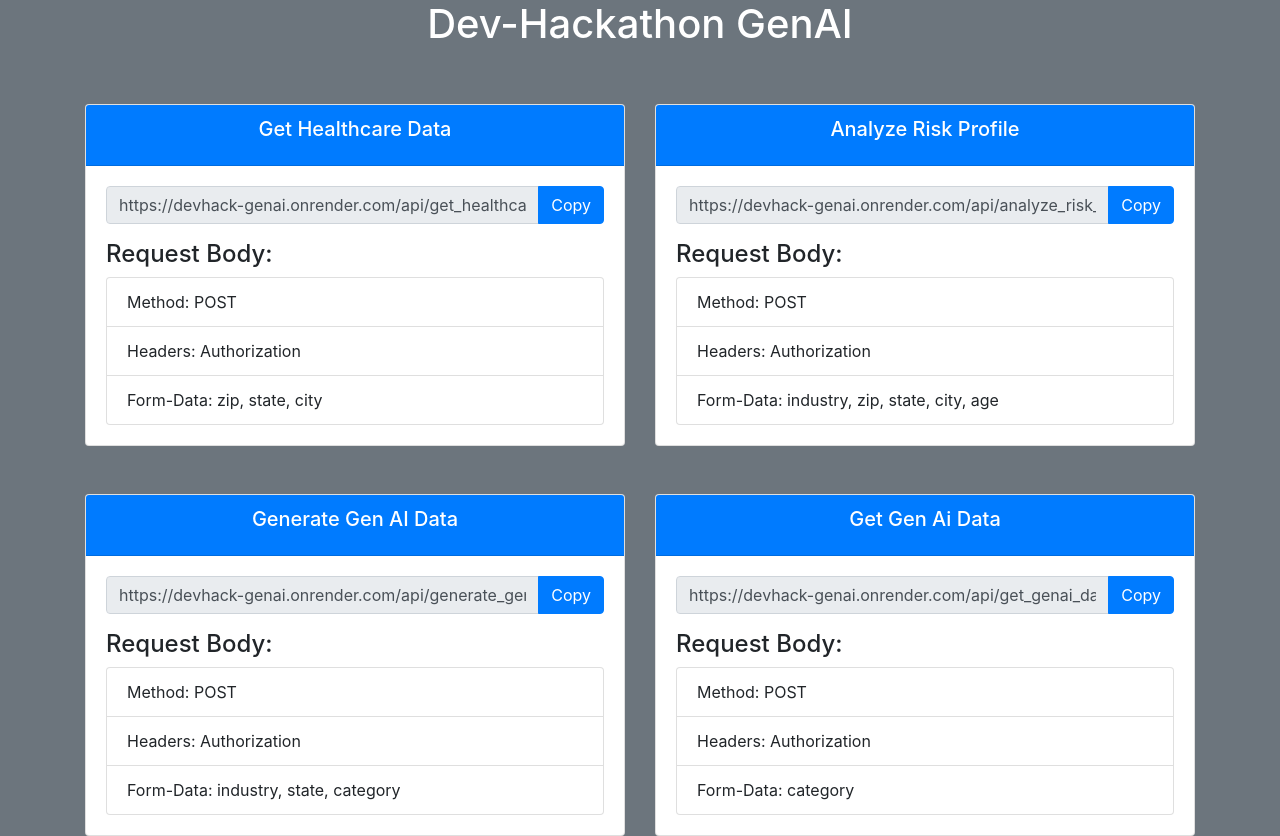
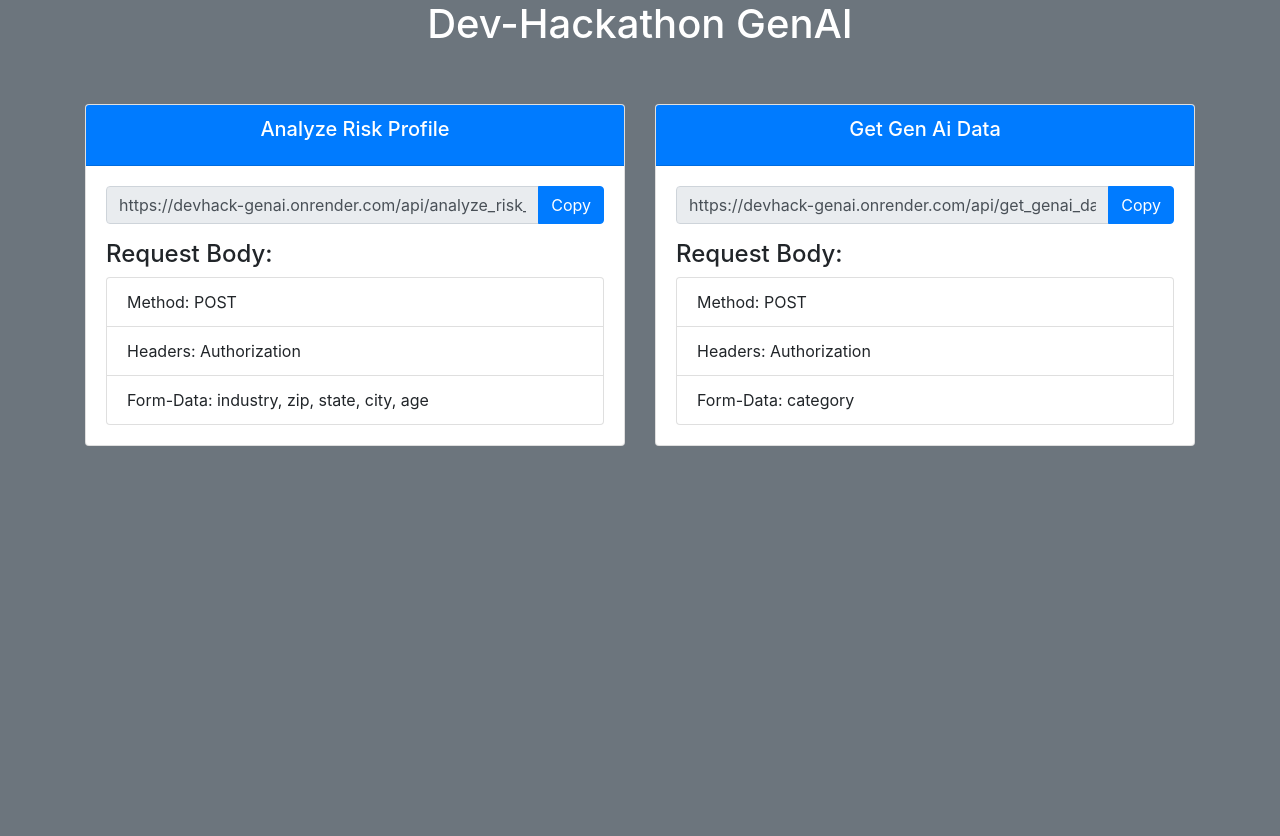
Before and after one commit to dev-biswajitghosal/devhack-genai, a Flask app: page / in a window 1280 px wide. After the commit the page ends 446 px from the top, so only its background shows below. Run offline with Flask 3, Linux system fonts and the light colour scheme; some libraries are stand-ins or nearby versions.

Commit message:
configured Risk Analysis Data

```diff
--- a/OpenAI.py
+++ b/OpenAI.py
@@ -28,9 +28,11 @@ Answer the question based on the above context: {question}
 """
 
 
-def generate_content_from_documents(category=None, industry=None, state=None):
+def generate_content_from_documents(category=None, industry=None, age=None, zip_code=None, state=None,
+                                    policy_number=None, claims_data=None):
     prefix = f"{category}/"
-    query_text = f"Give me the safety tips for {industry} industry for {state}"
+    query_text = (f"Give me the {category} tips for {industry} industry for {state},{zip_code} for age {age}"
+                  f" based on the claim data {claims_data}.")
     chroma_path = f"chroma/{prefix}"
     response = generate_data_store(prefix)
 
@@ -55,8 +57,9 @@ def generate_content_from_documents(category=None, industry=None, state=None):
 
     model = ChatOpenAI()
     response_text = model.predict(prompt)
-
     sources = [doc.metadata.get("source", None) for doc, _score in results]
+    if not response_text:
+        return False
     formatted_source = []
     for source in sources:
         url = "/".join(source.split("/")[3:])
@@ -64,13 +67,15 @@ def generate_content_from_documents(category=None, industry=None, state=None):
         if formatted_url not in formatted_source:
             formatted_source.append(formatted_url)
     formatted_response = {
+        "policyNumber": policy_number,
+        "category": category,
         "response": response_text,
         "sources": formatted_source,
         "industry": industry,
         "state": state,
         "date": datetime.now().strftime("%Y-%m-%d %H:%M:%S")
     }
-    url = s3.put_object(Bucket=aws_bucket, Key=f"archive/{prefix}{datetime.now()}.txt", Body=str(formatted_response))
-    if url:
-        return True
+    s3.put_object(Bucket=aws_bucket, Key=f"archive/{prefix}{datetime.now()}.txt", Body=str(formatted_response))
+    if response_text is not None:
+        return formatted_response
     return False
--- a/app.py
+++ b/app.py
@@ -19,26 +19,6 @@ def index():
     return render_template('index.html', host=host)
 
 
-# @app.route('/api/get_healthcare_data', methods=['POST'])
-# def get_healthcare_data():
-#     if 'Authorization' in request.headers:
-#         auth_token = request.headers['Authorization']
-#         is_authenticated = authenticate(auth_token)
-#         if not is_authenticated:
-#             return jsonify({'message': 'Please Give Correct API Key'}), 401
-#         else:
-#             zip_code = request.form.get('zip')
-#             state = request.form.get('state')
-#             city = request.form.get('city')
-#             if not zip_code and not state and not city:
-#                 return jsonify({'message': 'Please Give Correct Location'}), 400
-#             prompt = f"Find healthcare providers near the location {city},{state},{zip_code}"
-#             response = generate_content(prompt)
-#             return jsonify({'response': response}), 200
-#     else:
-#         return jsonify({'message': 'Please Give API Key'}), 401
-
-
 @app.route('/api/analyze_risk_profile', methods=['POST'])
 def analyze_risk_profile():
     if 'Authorization' in request.headers:
@@ -46,38 +26,13 @@ def analyze_risk_profile():
         is_authenticated = authenticate(auth_token)
         if not is_authenticated:
             return jsonify({'message': 'Please Give Correct API Key'}), 401
+        category = request.form.get('category')
         industry = request.form.get('industry') or "any"
         zip_code = request.form.get('zip')
         state = request.form.get('state')
-        city = request.form.get('city')
         age = request.form.get('age') or "any"
         policy_number = request.form.get('policyNumber')
         claims_data = request.form.get('claimsdata')
-        if not zip_code and not state and not city:
-            return jsonify({'message': 'Please Give Correct Location'}), 400
-        prompt = (f"Analyze the risk profile for {industry} industry for the location of {city},{state},{zip_code}"
-                  f" and the people of age {age}.These are the claims data {claims_data}")
-        response = generate_content(prompt)
-        return jsonify({
-            'response': response,
-            'policyNumber': policy_number,
-            'date': datetime.now().strftime("%Y-%m-%d %H:%M:%S"),
-        }), 200
-
-    else:
-        return jsonify({'message': 'Please Give API Key'}, 401)
-
-
-@app.route('/api/generate_genai_data', methods=['POST'])
-def generate_genai_data():
-    if 'Authorization' in request.headers:
-        auth_token = request.headers['Authorization']
-        is_authenticated = authenticate(auth_token)
-        if not is_authenticated:
-            return jsonify({'message': 'Please Give Correct API Key'}), 401
-        category = request.form.get('category')
-        industry = request.form.get('industry') or "any"
-        state = request.form.get('state')
         if category in ["safety", "regulations", "vicinity"]:
             if category == "vicinity":
                 weather_data = get_weather_alerts()
@@ -86,12 +41,17 @@ def generate_genai_data():
                 upload_file_to_s3(data=response, category=category, industry=industry, state=state)
                 return jsonify({'response': response}), 200
             else:
-                response = generate_content_from_documents(category=category, industry=industry, state=state)
-                return jsonify({'response': response}), 200
+                response = generate_content_from_documents(category=category, industry=industry, state=state, age=age,
+                                                           zip_code=zip_code, policy_number=policy_number,
+                                                           claims_data=claims_data)
+                if response is not None:
+                    return response, 200
+                else:
+                    return jsonify({'message': 'Unable to generate the data store.'}), 400
         else:
             return jsonify({'message': 'Please Give Correct Category'}), 400
     else:
-        return jsonify({'message': 'Please Give an API Key'}, 401)
+        return jsonify({'message': 'Please Give API Key'}, 401)
 
 
 @app.route('/api/get_genai_data', methods=['POST'])
@@ -101,7 +61,9 @@ def get_genai_data():
         is_authenticated = authenticate(auth_token)
         if not is_authenticated:
             return jsonify({'message': 'Please Give Correct API Key'}), 401
-        category = request.form.get('category')
+        # get body data
+        category = request.get_json().get('category')
+        print(category)
         if category == "safety":
             response = get_file_from_s3("safety/")
             return jsonify({'data': response}), 200
--- a/templates/index.html
+++ b/templates/index.html
@@ -17,27 +17,6 @@
             <div class="col-md-6 mx-auto">
                 <div class="card mt-5">
                     <div class="card-header bg-primary text-white">
-                        <h5 class="card-title text-center">Get Healthcare Data</h5>
-                    </div>
-                    <div class="card-body">
-                        <div class="input-group mb-3">
-                            <input type="text" id="getHealthcareData" class="form-control" value="{{host}}/api/get_healthcare_data" readonly>
-                            <div class="input-group-append">
-                                <button class="btn btn-primary" onclick="copyCode('getHealthcareData')">Copy</button>
-                            </div>
-                        </div>
-                        <h4>Request Body:</h4>
-                        <ul class="list-group">
-                            <li class="list-group-item">Method: POST</li>
-                            <li class="list-group-item">Headers: Authorization</li>
-                            <li class="list-group-item">Form-Data: zip, state, city</li>
-                        </ul>
-                    </div>
-                </div>
-            </div>
-            <div class="col-md-6 mx-auto">
-                <div class="card mt-5">
-                    <div class="card-header bg-primary text-white">
                         <h5 class="card-title text-center">Analyze Risk Profile</h5>
                     </div>
                     <div class="card-body">
@@ -52,27 +31,6 @@
                             <li class="list-group-item">Method: POST</li>
                             <li class="list-group-item">Headers: Authorization</li>
                             <li class="list-group-item">Form-Data: industry, zip, state, city, age</li>
-                        </ul>
-                    </div>
-                </div>
-            </div>
-            <div class="col-md-6 mx-auto">
-                <div class="card mt-5">
-                    <div class="card-header bg-primary text-white">
-                        <h5 class="card-title text-center">Generate Gen AI Data</h5>
-                    </div>
-                    <div class="card-body">
-                        <div class="input-group mb-3">
-                            <input type="text" id="generateGenAiData" class="form-control" value="{{host}}/api/generate_genai_data" readonly>
-                            <div class="input-group-append">
-                                <button class="btn btn-primary" onclick="copyCode('generateGenAiData')">Copy</button>
-                            </div>
-                        </div>
-                        <h4>Request Body:</h4>
-                        <ul class="list-group">
-                            <li class="list-group-item">Method: POST</li>
-                            <li class="list-group-item">Headers: Authorization</li>
-                            <li class="list-group-item">Form-Data: industry, state, category</li>
                         </ul>
                     </div>
                 </div>
```
